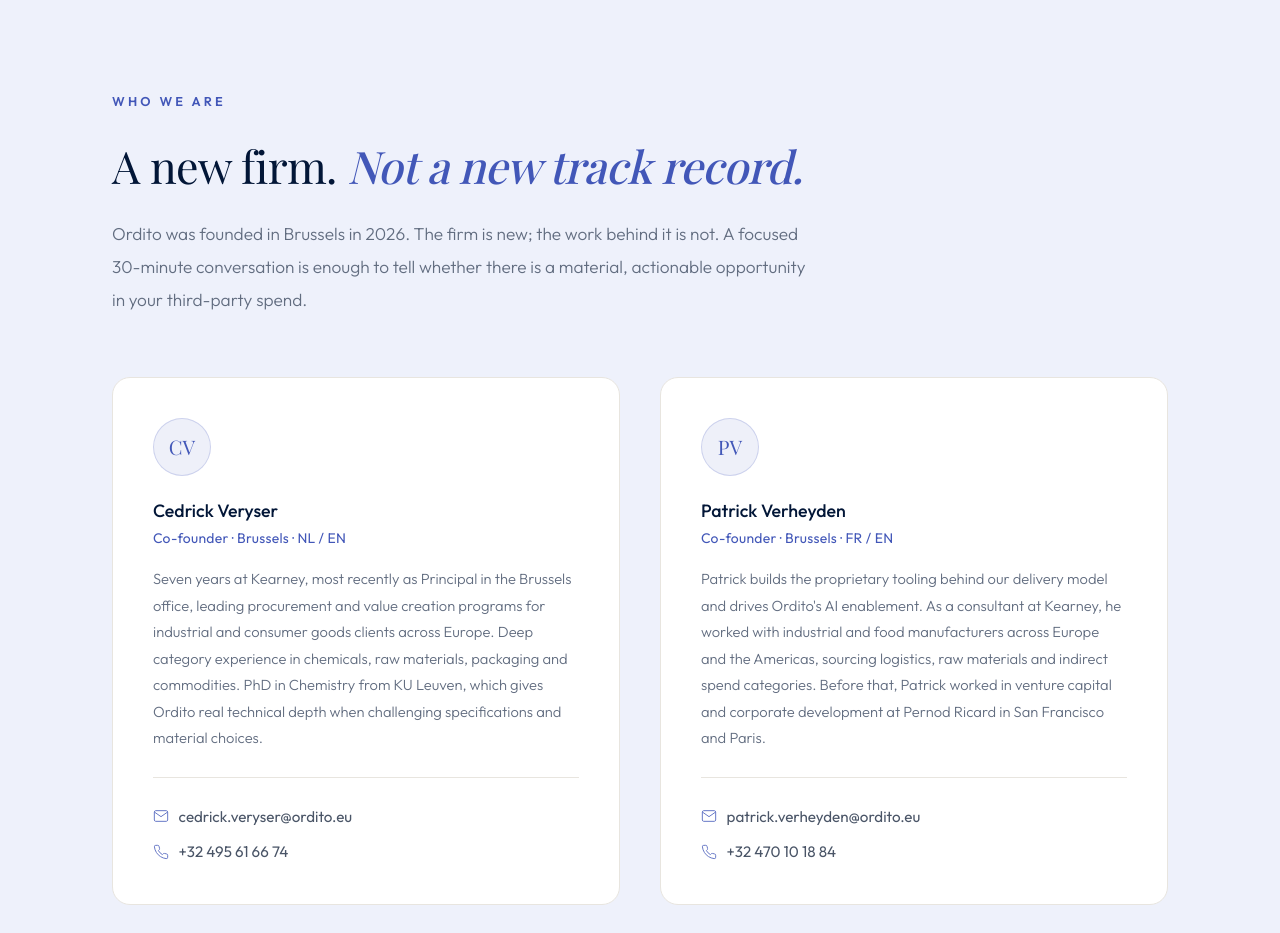
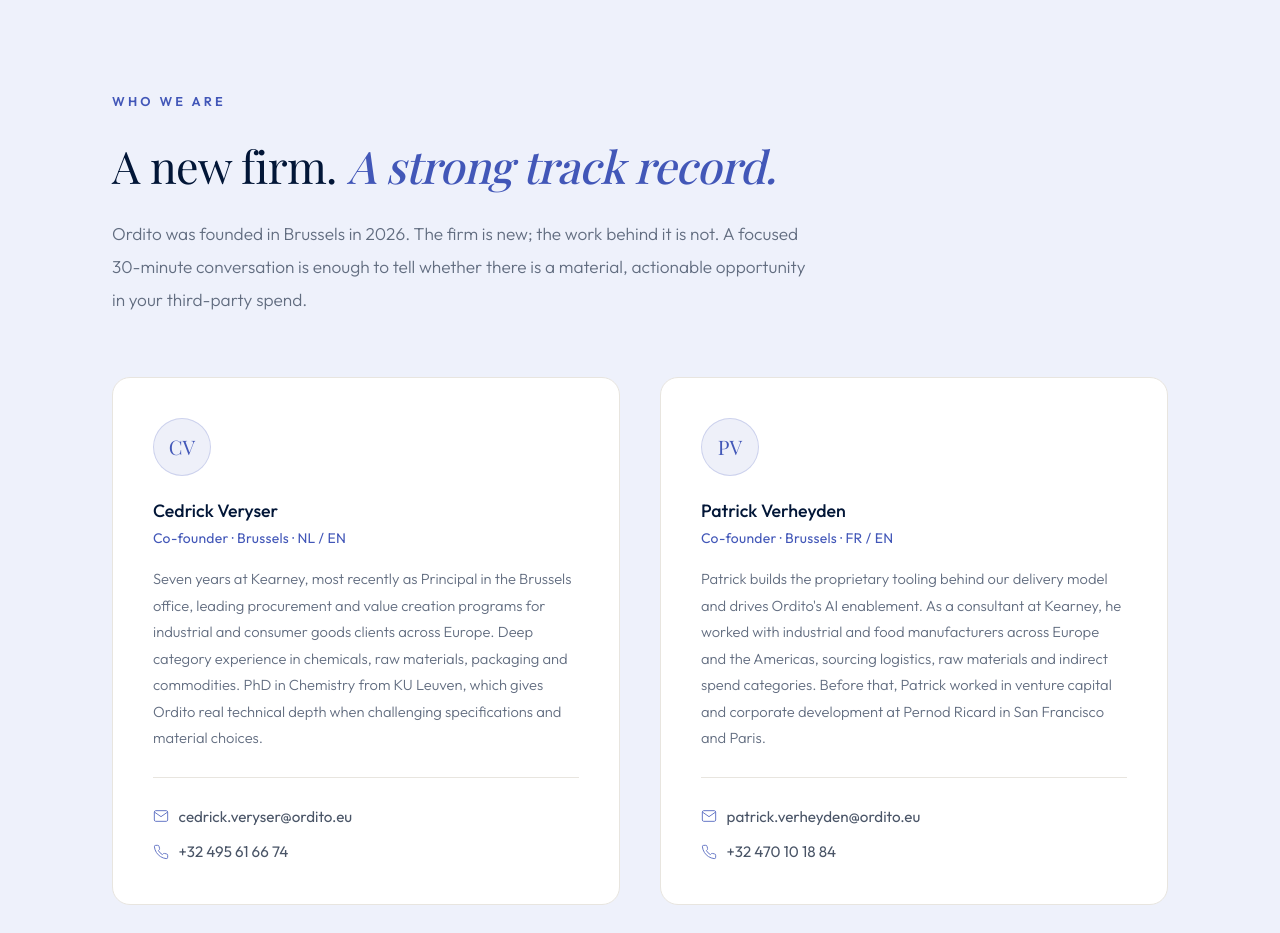
Before and after one commit to ordito-eu/ordito-website, a plain HTML site: page index.html in a window 1280 px wide. Shown: the part 7040-7973 px from the top of the page. Drawn offline with nearby package versions, Linux system fonts and the light colour scheme; a web font is replaced by a local one.

Commit message:
Who we are: a strong track record

```diff
--- a/index.html
+++ b/index.html
@@ -617,7 +617,7 @@
 <section class="bg-wash" id="contact">
   <div class="sec-inner">
     <span class="sec-label reveal">Who we are</span>
-    <h2 class="sec-h2 reveal reveal-d1">A new firm. <em>Not a new track record.</em></h2>
+    <h2 class="sec-h2 reveal reveal-d1">A new firm. <em>A strong track record.</em></h2>
     <p class="sec-sub reveal reveal-d2" style="max-width:700px">Ordito was founded in Brussels in 2026. The firm is new; the work behind it is not. A focused 30-minute conversation is enough to tell whether there is a material, actionable opportunity in your third-party spend.</p>
     <div class="people-grid">
       <div class="person reveal reveal-d1">
```
